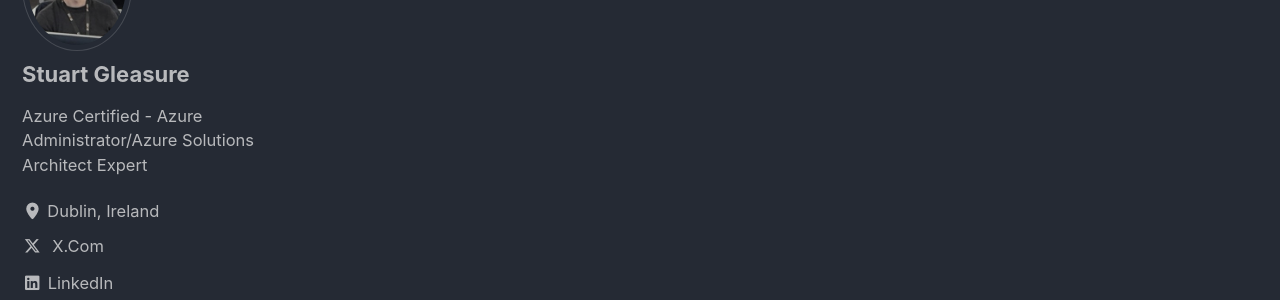
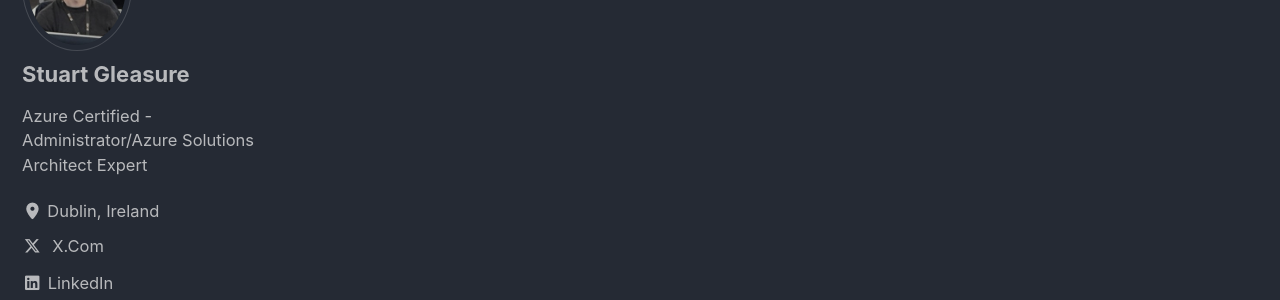
Before and after one commit to TinoStu/TinoStu.github.io, a Jekyll site: the page built from index.html, in a window 1280 px wide. Shown: the part 198-498 px from the top of the page. Built offline with Jekyll 4.4.1, drawn with Linux system fonts in a browser that asks for light colours; cached includes are drawn as plain includes; the list of posts is cut into pages by our own code.

Commit message:
text change #3

```diff
--- a/_config.yml
+++ b/_config.yml
@@ -115,7 +115,7 @@ analytics:
 author:
   name             : "Stuart Gleasure"
   avatar           : "/assets/images/bio-photo.jpg"
-  bio              : "Azure Certified - Azure Administrator/Azure Solutions Architect Expert"
+  bio              : "Azure Certified - Administrator/Azure Solutions Architect Expert"
   location         : "Dublin, Ireland"
   email            :
   links:
```
